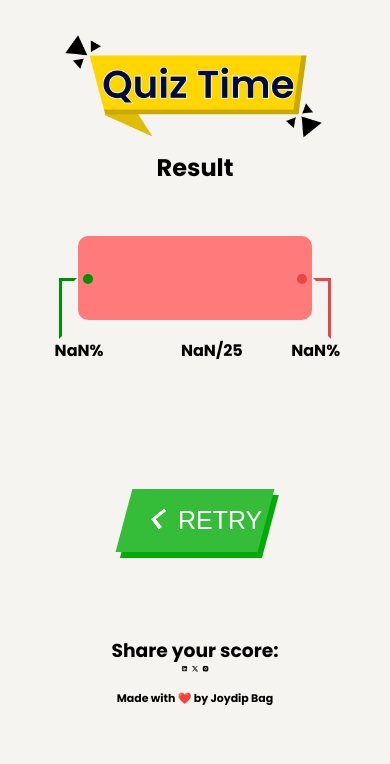
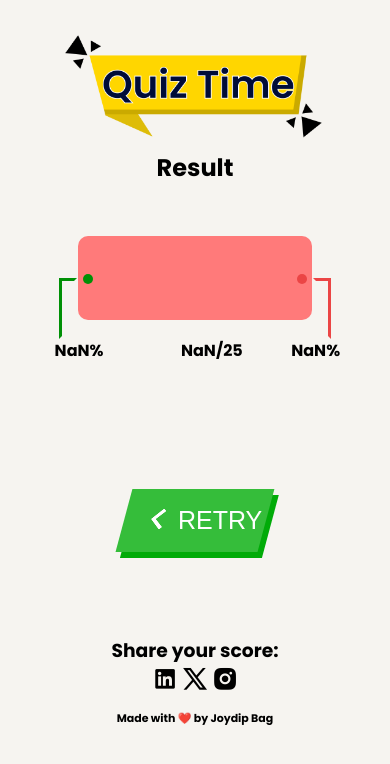
Before and after one commit to joydipbag27/quizapp, a plain HTML site: page resultPage.html in a window 390 px wide. Drawn offline with nearby package versions, Linux system fonts and the light colour scheme.

Commit message:
Update resultPage.css

```diff
--- a/resultPage.css
+++ b/resultPage.css
@@ -137,7 +137,10 @@ body{
   }
   .outOf-counter{
     left: 44%;
-}
+  }
+  .icon {
+    font-size: 6.7vw;
+  }
 }
 
 
```
